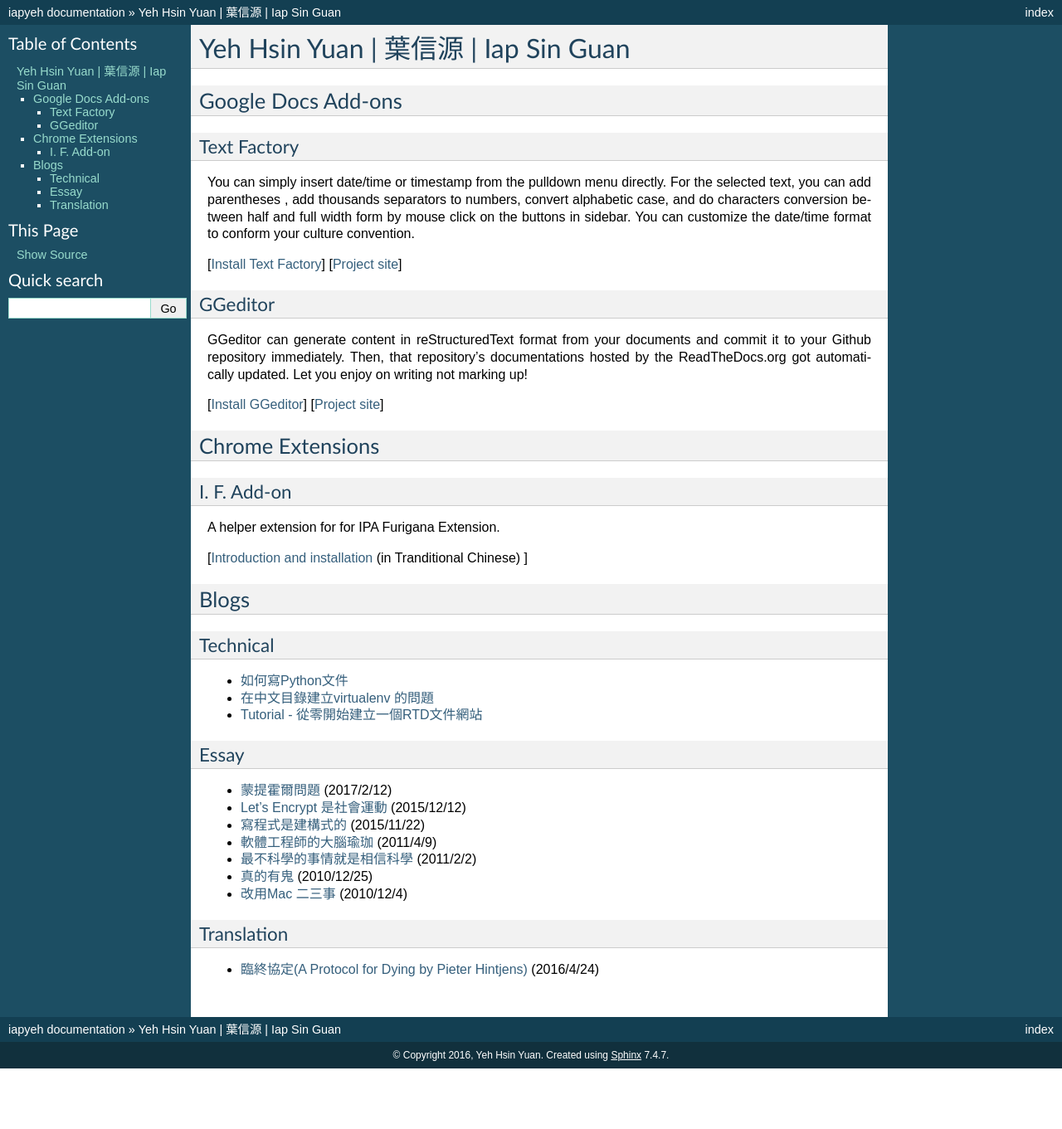
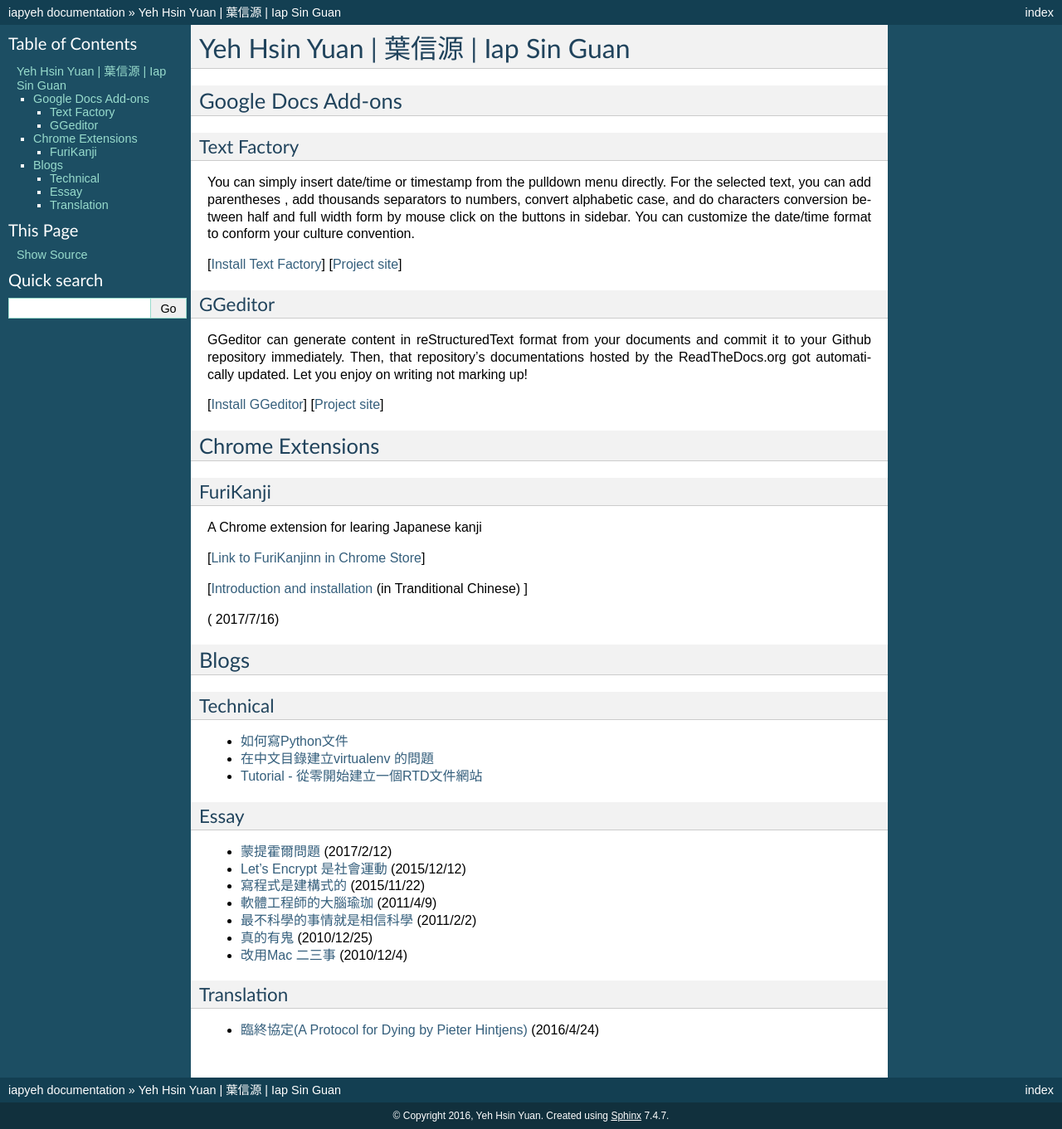
Before and after one commit to iapyeh/iapyeh, a Sphinx documentation site: the page built from docs/index.rst, in a window 1280 px wide. Shown: the whole page at 83% size. Built offline with Sphinx 7.4.7, drawn with Linux system fonts in a browser that asks for light colours; before the commit the page ends 1288 px from its top, so only the background shows below that.

Commit message:
Google Docs reST Editor@2017-7-16 10:52:46

```diff
--- a/docs/index.rst
+++ b/docs/index.rst
@@ -32,14 +32,18 @@ GGeditor can generate content in reStructuredText format from your documents and
 Chrome Extensions
 =================
 
-.. _h4130661e431c4b2966a564e7520615f:
+.. _h4f6545357c27573d636741156c61bd:
 
-I. F. Add-on
-------------
+FuriKanji
+---------
 
-A helper extension for for IPA Furigana Extension.
+A Chrome extension for learing Japanese kanji
 
-[\ |LINK5|\  (in Tranditional Chinese) ]
+[\ |LINK5|\ ]
+
+[\ |LINK6|\  (in Tranditional Chinese) ]
+
+( 2017/7/16)
 
 .. _h2a471632472157b6d1d2062464b6cd:
 
@@ -104,48 +108,52 @@ Translation
 
 .. |LINK5| raw:: html
 
-    <a href="blogs/myworks/I.F.Add-on.html">Introduction and installation</a>
+    <a href="https://chrome.google.com/webstore/detail/furikanji/plpdljndcikodkdhcbcbfnbmeplcjdeh" target="_blank">Link to FuriKanjinn in Chrome Store</a>
 
 .. |LINK6| raw:: html
 
-    <a href="blogs/technical/how2pydocs.html">如何寫Python文件</a>
+    <a href="blogs/myworks/I.F.Add-on.html">Introduction and installation</a>
 
 .. |LINK7| raw:: html
 
-    <a href="blogs/technical/VirtualenvProblem.html">在中文目錄建立virtualenv 的問題</a>
+    <a href="blogs/technical/how2pydocs.html">如何寫Python文件</a>
 
 .. |LINK8| raw:: html
 
-    <a href="https://goo.gl/qH1WWj" target="_blank">Tutorial - 從零開始建立一個RTD文件網站</a>
+    <a href="blogs/technical/VirtualenvProblem.html">在中文目錄建立virtualenv 的問題</a>
 
 .. |LINK9| raw:: html
 
-    <a href="blogs/MontyHallProblem.html">蒙提霍爾問題</a>
+    <a href="https://goo.gl/qH1WWj" target="_blank">Tutorial - 從零開始建立一個RTD文件網站</a>
 
 .. |LINK10| raw:: html
 
-    <a href="blogs/LetsEncrypt.html">Let’s Encrypt 是社會運動</a>
+    <a href="blogs/MontyHallProblem.html">蒙提霍爾問題</a>
 
 .. |LINK11| raw:: html
 
-    <a href="blogs/essay/constructiveProgramming.html">寫程式是建構式的</a>
+    <a href="blogs/LetsEncrypt.html">Let’s Encrypt 是社會運動</a>
 
 .. |LINK12| raw:: html
 
-    <a href="blogs/essay/brainyoga.html">軟體工程師的大腦瑜珈</a>
+    <a href="blogs/essay/constructiveProgramming.html">寫程式是建構式的</a>
 
 .. |LINK13| raw:: html
 
-    <a href="blogs/essay/believescience.html">最不科學的事情就是相信科學</a>
+    <a href="blogs/essay/brainyoga.html">軟體工程師的大腦瑜珈</a>
 
 .. |LINK14| raw:: html
 
-    <a href="blogs/essay/hasghost.html">真的有鬼</a>
+    <a href="blogs/essay/believescience.html">最不科學的事情就是相信科學</a>
 
 .. |LINK15| raw:: html
 
-    <a href="blogs/essay/switch2mac.html">改用Mac 二三事</a>
+    <a href="blogs/essay/hasghost.html">真的有鬼</a>
 
 .. |LINK16| raw:: html
 
+    <a href="blogs/essay/switch2mac.html">改用Mac 二三事</a>
+
+.. |LINK17| raw:: html
+
     <a href="blogs/translation/AProtocol4Dying.html">臨終協定(A Protocol for Dying by Pieter Hintjens)</a>
```
Also changed, not shown: other parts of docs/index.rst (+10 -10 lines).
